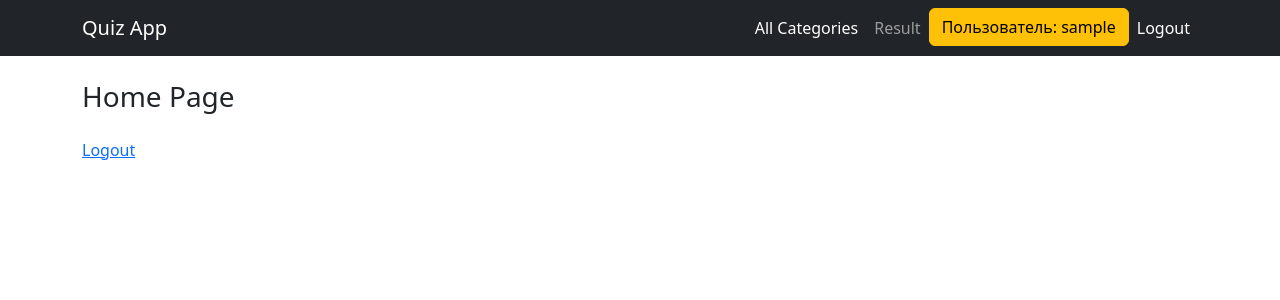
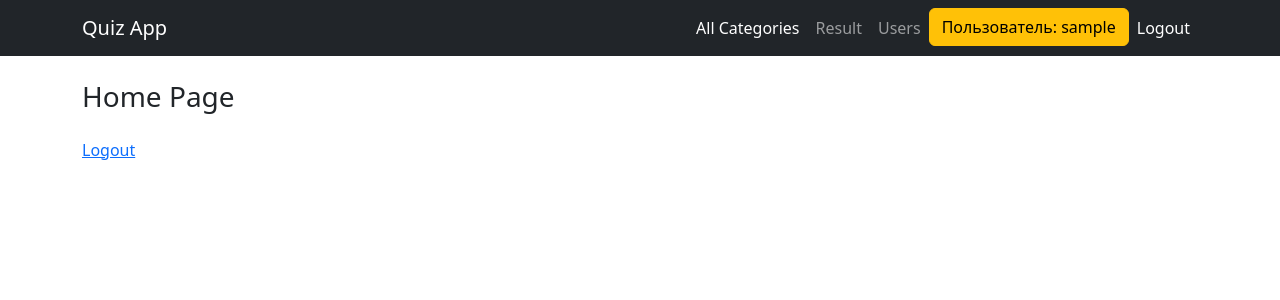
Before and after one commit to SergeyViskov/django_apps, a Django app: page / in a window 1280 px wide. Shown: the top 300 px of the page. Run offline with Django 3.2, Linux system fonts and the light colour scheme; the visitor is signed in with stand-in values (Sample User, id 1).

Commit message:
добавил вывод пользователей

```diff
--- a/quizapp/main/templates/base.html
+++ b/quizapp/main/templates/base.html
@@ -23,6 +23,9 @@
                     <a class="nav-link" href="{% url 'result' %}">Result</a>
                   </li>
                   <li class="nav-item">
+                    <a class="nav-link" href="{% url 'all-users' %}">Users</a>
+                  </li>
+                  <li class="nav-item">
                     <a class="btn btn-warning">Пользователь: {{ user.username }}</a>
                   <li>
                   <li class="nav-item">
--- a/quizapp/main/urls.py
+++ b/quizapp/main/urls.py
@@ -11,4 +11,5 @@ urlpatterns = [
     path('submit-answer/<int:cat_id>/<int:quest_id>', views.submit_answer, name='submit_answer'),
     path('attempt-limit/', views.attempt_limit, name='attempt-limit'),
     path('result/', views.result, name='result'),
+    path('all-users/', views.all_users, name="all-users")
 ]
--- a/quizapp/main/views.py
+++ b/quizapp/main/views.py
@@ -3,6 +3,7 @@ from datetime import timedelta
 from django.shortcuts import render, redirect
 from django.contrib.auth.decorators import login_required
 from django.http import HttpResponse
+from django.contrib.auth.models import User
 
 from . import forms
 from . import models
@@ -120,3 +121,13 @@ def result(request):
         'right_ans': right_ans
     }
     return render(request, 'result.html', context_results)
+
+
+@login_required
+def all_users(request):
+    users_list = User.objects.all()
+
+    context = {
+            "users_list": users_list,
+        }
+    return render(request, 'all-users.html', context)
```
Also changed, not shown: quizapp/main/templates/all-users.html (added, +12 -0 lines).
